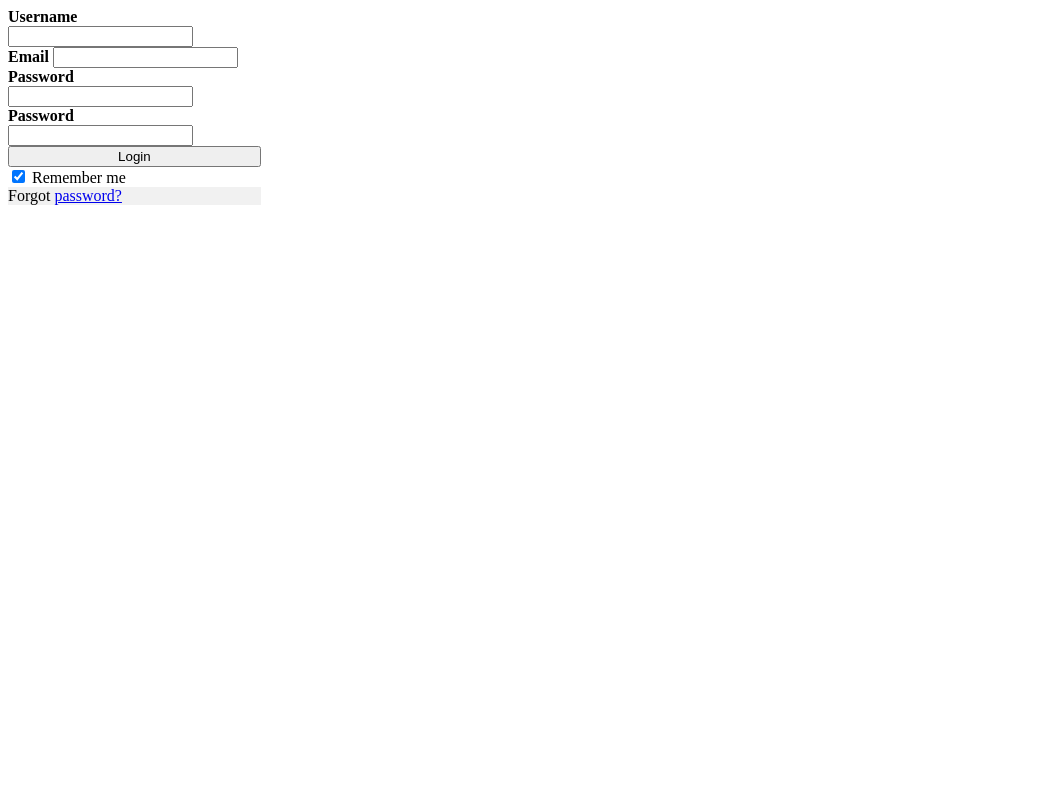
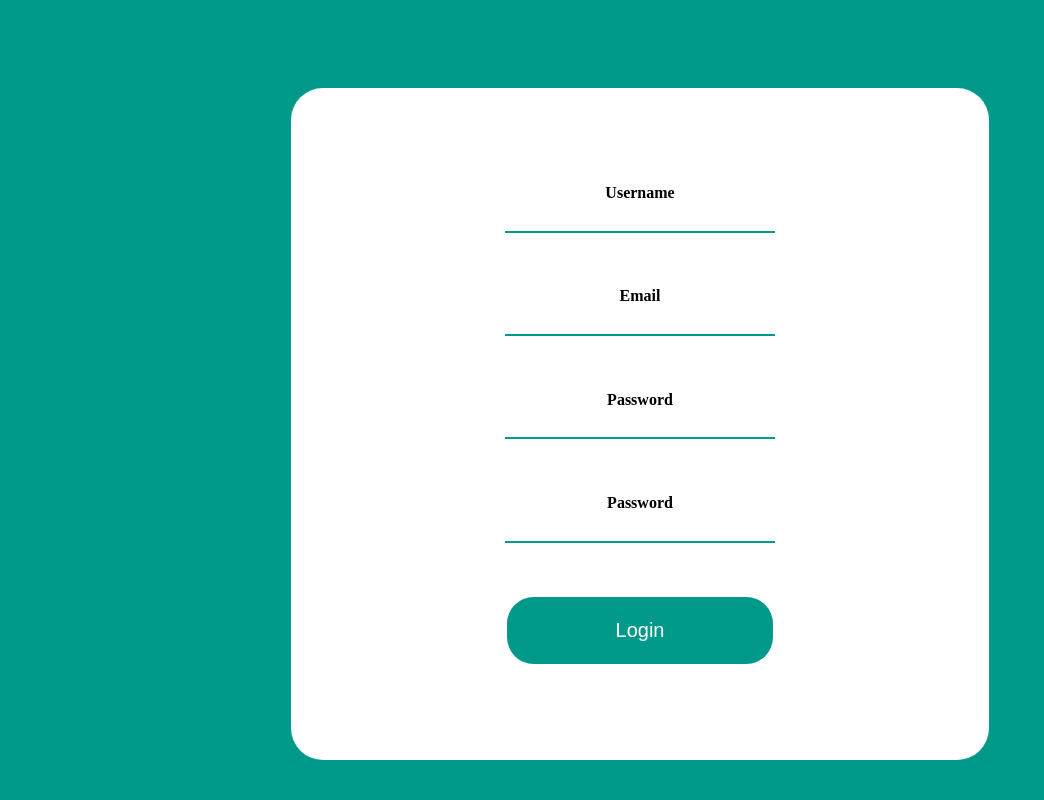
Before and after one commit to Genetalijus/Virtualizacija, a PHP site: page /register.html in a window 1280 px wide. Shown: the whole page, without its empty margins (0-1044 px from the left). Run offline with PHP 8.4, Linux system fonts and the light colour scheme.

Commit message:
modified:   css/register.css 	modified:   css/register.css.map 	modified:   css/register.scss 	modified:   css/style.css 	modified:   index.html 	modified:   register.html

```diff
--- a/css/register.css
+++ b/css/register.css
@@ -1,4 +1,19 @@
+body {
+  background-color: #00998a;
+  display: -webkit-box;
+  display: -ms-flexbox;
+  display: flex;
+  -webkit-box-pack: center;
+      -ms-flex-pack: center;
+          justify-content: center;
+  -ms-flex-line-pack: center;
+      align-content: center;
+}
+
 .cont {
+  border-radius: 2em;
+  margin-top: 5em;
+  padding: 6em;
   width: 20%;
   display: -webkit-box;
   display: -ms-flexbox;
@@ -7,5 +22,51 @@
   -webkit-box-direction: normal;
       -ms-flex-direction: column;
           flex-direction: column;
+  -webkit-box-pack: justify;
+      -ms-flex-pack: justify;
+          justify-content: space-between;
+  -webkit-box-align: center;
+      -ms-flex-align: center;
+          align-items: center;
+  background-color: white;
+  width: 40%;
+  height: 30em;
+}
+
+.cont .uname, .cont .email, .cont .pword, .cont .cnfpword {
+  display: -webkit-box;
+  display: -ms-flexbox;
+  display: flex;
+  -webkit-box-orient: vertical;
+  -webkit-box-direction: normal;
+      -ms-flex-direction: column;
+          flex-direction: column;
+  -webkit-box-align: center;
+      -ms-flex-align: center;
+          align-items: center;
+  -webkit-box-pack: center;
+      -ms-flex-pack: center;
+          justify-content: center;
+}
+
+.cont .uname input, .cont .email input, .cont .pword input, .cont .cnfpword input {
+  width: 20em;
+  background-color: none;
+  border: none;
+  border-bottom: 2px solid #00998a;
+  height: 2em;
+}
+
+.cont button {
+  width: 20em;
+  height: 5em;
+  background-color: #00998a;
+  border: none;
+  border-radius: 2em;
+  color: white;
+}
+
+.cont button p {
+  font-size: 20px;
 }
 /*# sourceMappingURL=register.css.map */
--- a/css/register.scss
+++ b/css/register.scss
@@ -1,6 +1,48 @@
-.cont{
-    width: 20%;
+$header: #77a6d7;
+$text: #ffffff;
+$button: #00998a;
+
+body{
+    background-color:$button;
     display: flex;
-    flex-direction: column;
+    justify-content: center;
+    align-content: center;
+}
+.cont {
+    border-radius: 2em;
+    margin-top: 5em;
+    $padding:6em;
+    padding: $padding;
+  width: 20%;
+  display: flex;
+  flex-direction: column;
+  justify-content: space-between;
+  align-items: center;
+  background-color: white;
+  width: 40%;
+    height:30em;
+    .uname,.email,.pword,.cnfpword{
+        display: flex;
+        flex-direction: column;
+        align-items: center;
+        justify-content: center;
+        input{
+            width:20em;
+            background-color: none;
+            border:none;
+            border-bottom: 2px solid $button;
+            height: 2em;
+        }
 
+    } button{
+            width:20em;
+            height: 5em;
+            background-color: $button;
+            border:none;
+            border-radius: 2em;
+            color:white;
+            p{
+                font-size: 20px;
+            }
+        }
 }
--- a/css/style.css
+++ b/css/style.css
@@ -7,7 +7,10 @@ body {
   overflow-x: hidden;
   rflow-x: hidden;
 }
-
+a{
+  text-decoration: none;
+  color: white;
+}
 .header #right button, .front #buttons button {
   border: none;
   background-color: #00998a;
--- a/index.html
+++ b/index.html
@@ -20,7 +20,7 @@
       <img src="./media/hospital-1802680_1920.jpg" alt="" />
       <div id="buttons">
       <h1>Ligon(l)ine</h1>
-      <button type="button"><span>Registracija</span></button>
+      <button type="button"><a href="./register.html">Registracija</a></button>
       </div>
     </div>
 
--- a/register.html
+++ b/register.html
@@ -5,34 +5,29 @@
     <meta name="viewport" content="width=device-width, initial-scale=1.0" />
     <meta http-equiv="X-UA-Compatible" content="ie=edge" />
     <title>Document</title>
-    <link rel="stylesheet" href="./css/register.css">
+    <link rel="stylesheet" href="./css/register.css" />
   </head>
   <body>
     <div class="cont">
-        <div id="uname">
+      <div class="uname ">
         <label for="uname"><b>Username</b></label>
         <input type="text" name="uname" />
       </div>
-              <div id="email">
+      <div class="email ">
         <label for="email"><b>Email</b></label>
         <input type="text" name="email" />
       </div>
-              <div id="pword">
+      <div class="pword ">
         <label for="psword"><b>Password</b></label>
         <input type="password" name="psword" />
-              </div> <div id="cnfpword">
+      </div>
+      <div class="cnfpword ">
         <label for="cnfpsword"><b>Password</b></label>
         <input type="password" name="cnfpsword" />
       </div>
-              <button id="lgnBut" type="submit">Login</button>
-              <label>
-                <input type="checkbox" checked="checked" name="remember" /> Remember me
-              </label>
+      <button id="lgnBut" type="submit"><p>Login</p></button>
 
-              <div class="container" style="background-color:#f1f1f1">
 
-                <span class="psw">Forgot <a href="#">password?</a></span>
-              </div>
 
     </div>
   </body>
```
Also changed, not shown: 1 other file. Lines whose indentation alone changed are shown as unchanged.
